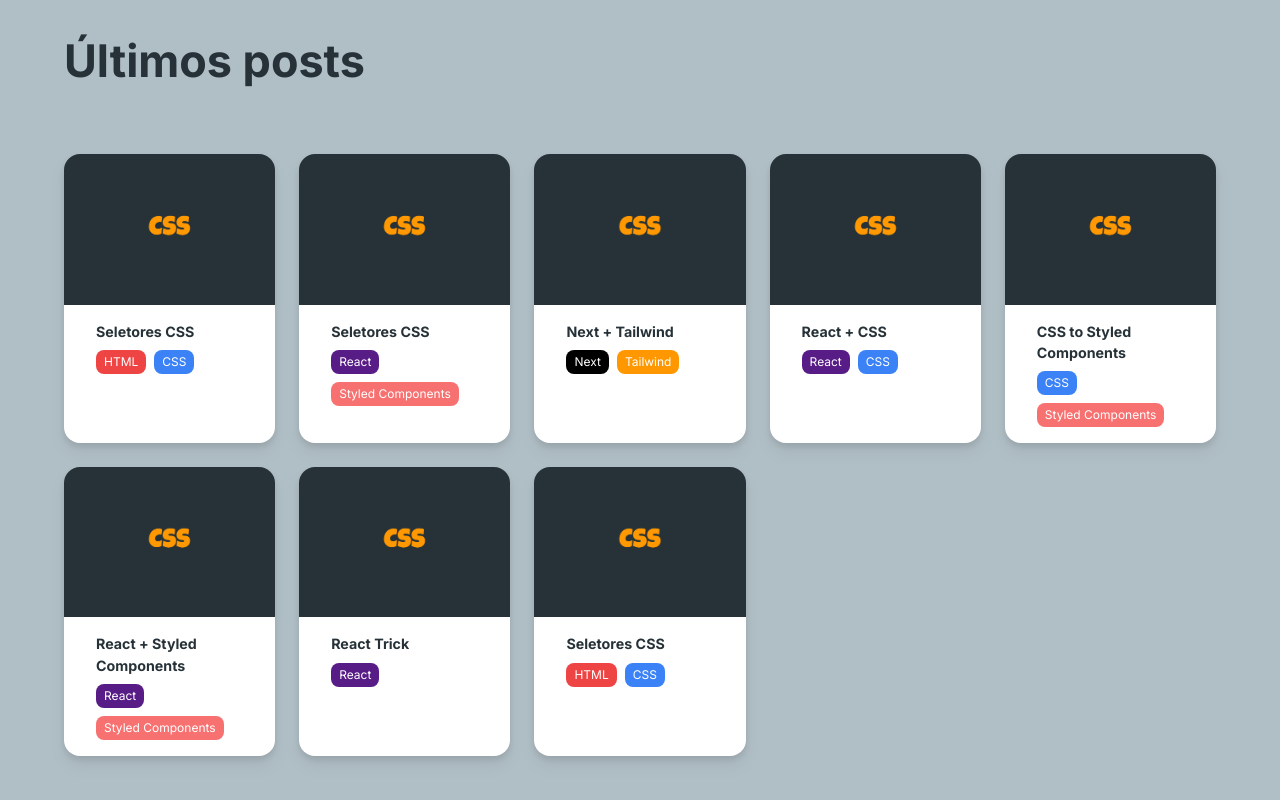
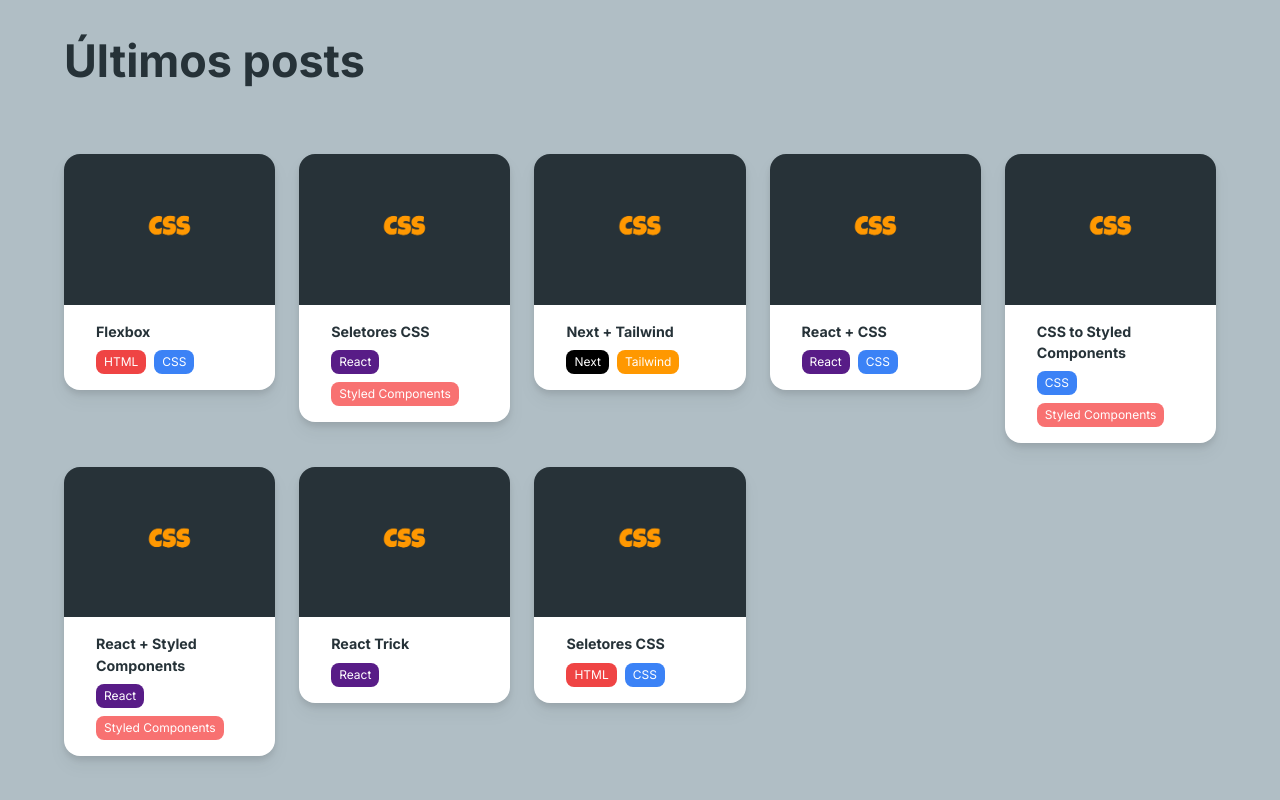
Before and after one commit to CaiqueMorales20/blog-c, a Next.js app: page / in a window 1280 px wide. Shown: the part 848-1648 px from the top of the page. Built offline with nearby package versions, Linux system fonts and the light colour scheme.

Commit message:
:construction: Interal Post page

```diff
--- a/app/(Home)/Main/Post/index.tsx
+++ b/app/(Home)/Main/Post/index.tsx
@@ -1,8 +1,10 @@
 // Imported Components
 import Image from 'next/image'
+import Link from 'next/link'
 
 // Types
 export type PostType = {
+  id: string
   title: string
   tech: string[]
 }
@@ -11,7 +13,8 @@
 export default function Post(props: PostType) {
   // Rendering
   return (
-    <div className="cursor-pointer drop-shadow-lg overflow-hidden rounded-2xl duration-300 ease-in-out hover:scale-90">
+    <Link href={`/trick/${props.id}`}>
+      <div className="cursor-pointer overflow-hidden rounded-2xl drop-shadow-lg duration-300 ease-in-out hover:scale-90">
         <Image src="/thumb.jpg" alt="Post" width={500} height={500} />
         <div className="flex min-h-full flex-col gap-2 bg-white px-8 py-4">
           <h2 className="text-sm font-bold text-primary">{props.title}</h2>
@@ -29,7 +32,7 @@
                   )}
                   {tech === 'CSS' && (
                     <div
-                    key={index}
+                      key={`css ${index}`}
                       className="w-max rounded-lg bg-blue-500 px-2 py-1"
                     >
                       <h3 className="text-xs text-white">{tech}</h3>
@@ -37,7 +40,7 @@
                   )}
                   {tech === 'React' && (
                     <div
-                    key={index}
+                      key={`react ${index}`}
                       className="w-max rounded-lg bg-purple-900 px-2 py-1"
                     >
                       <h3 className="text-xs text-white">{tech}</h3>
@@ -45,7 +48,7 @@
                   )}
                   {tech === 'Styled Components' && (
                     <div
-                    key={index}
+                      key={`styled components ${index}`}
                       className="w-max rounded-lg bg-red-400 px-2 py-1"
                     >
                       <h3 className="text-xs text-white">{tech}</h3>
@@ -53,7 +56,7 @@
                   )}
                   {tech === 'Next' && (
                     <div
-                    key={index}
+                      key={`next ${index}`}
                       className="w-max rounded-lg bg-black px-2 py-1"
                     >
                       <h3 className="text-xs text-white">{tech}</h3>
@@ -61,7 +64,7 @@
                   )}
                   {tech === 'Tailwind' && (
                     <div
-                    key={index}
+                      key={`tailwind ${index}`}
                       className="w-max rounded-lg bg-accent px-2 py-1"
                     >
                       <h3 className="text-xs text-white">{tech}</h3>
@@ -73,5 +76,6 @@
           </div>
         </div>
       </div>
+    </Link>
   )
 }
--- a/app/(Home)/Main/index.tsx
+++ b/app/(Home)/Main/index.tsx
@@ -11,7 +11,7 @@
       <div className="grid w-full  grid-cols-1 gap-6 pb-24 sm:grid-cols-3 md:grid-cols-4 lg:grid-cols-5">
         {/* Rendering Posts */}
         {postData.map((post, index) => (
-          <Post title={post.title} tech={post.tech} key={index} />
+          <Post id={post.id} title={post.title} tech={post.tech} key={index} />
         ))}
       </div>
     </main>
--- /dev/null
+++ b/app/trick/[id]/page.tsx
@@ -0,0 +1,20 @@
+// Data
+import { postData } from '../../../public/data/data'
+
+// Functional Component
+export default function Trick({ params }: { params: { id: string } }) {
+  // Variables
+  const post = postData.find((post) => post.id === params.id)
+
+  // Rendering
+  return (
+    <div className="-mt-[5rem] min-h-[100vh] pt-[5rem]">
+      <div className="flex flex-col gap-10 pt-20 text-justify md:w-1/2">
+        <h1 className="text-lg font-bold text-primary">
+          {post?.content.title}
+        </h1>
+        <p className="text-base text-primary">{post?.content.description}</p>
+      </div>
+    </div>
+  )
+}
--- a/components/Header/index.tsx
+++ b/components/Header/index.tsx
@@ -1,4 +1,5 @@
-import Link from "next/link";
+// Imported Components
+import Link from 'next/link'
 
 // Functional Component
 export default function Header() {
@@ -6,12 +7,16 @@
   return (
     <header className="relative z-50 bg-primary">
       <nav className="m-auto flex h-20 w-[90%] items-center justify-between">
-        <h1 className="text-white duration-300 hover:text-accent">Blog C</h1>
+        <Link href="/">
+          <h1 className="text-base font-bold text-white duration-300 hover:text-accent">
+            Dev Tricks
+          </h1>
+        </Link>
         <ul className="flex gap-6">
           <li>
             <Link
               href="/"
-              className="text-white duration-300 hover:text-accent"
+              className="text-sm text-white duration-300 hover:text-accent"
               title="Navegar para Home"
             >
               Home
@@ -20,7 +25,7 @@
           <li>
             <Link
               href="/css"
-              className="text-white duration-300 hover:text-accent"
+              className="text-sm text-white duration-300 hover:text-accent"
               title="Navegar para CSS"
             >
               CSS
@@ -29,7 +34,7 @@
           <li>
             <Link
               href="/react"
-              className="text-white duration-300 hover:text-accent"
+              className="text-sm text-white duration-300 hover:text-accent"
               title="Navegar para React"
             >
               React
--- a/public/data/data.ts
+++ b/public/data/data.ts
@@ -1,11 +1,83 @@
 // Data
 export const postData = [
-  { title: 'Seletores CSS', tech: ['HTML', 'CSS'] },
-  { title: 'Seletores CSS', tech: ['React', 'Styled Components'] },
-  { title: 'Next + Tailwind', tech: ['Next', 'Tailwind'] },
-  { title: 'React + CSS', tech: ['React', 'CSS'] },
-  { title: 'CSS to Styled Components', tech: ['CSS', 'Styled Components'] },
-  { title: 'React + Styled Components', tech: ['React', 'Styled Components'] },
-  { title: 'React Trick', tech: ['React'] },
-  { title: 'Seletores CSS', tech: ['HTML', 'CSS'] },
+  {
+    id: '1',
+    title: 'Flexbox',
+    tech: ['HTML', 'CSS'],
+    content: {
+      title: 'Flexbox',
+      description:
+        'Flexbox basicamente é o que vai trazer a responsividade pro seu site. Voce vai acabar por usa-lá em 80%, das vezes em que tiver fazendo um layout, nos outros 20% fará uso do "grid", mas é algo que falarei em um post aparte',
+    },
+  },
+  {
+    id: '2',
+    title: 'Seletores CSS',
+    tech: ['React', 'Styled Components'],
+    content: {
+      title: 'Flexbox',
+      description:
+        'Flexbox basicamente é o que vai trazer a responsividade pro seu site. Voce vai acabar por usa-lá em 80%, das vezes em que tiver fazendo um layout, nos outros 20% fará uso do "grid", mas é algo que falarei em um post aparte',
+    },
+  },
+  {
+    id: '3',
+    title: 'Next + Tailwind',
+    tech: ['Next', 'Tailwind'],
+    content: {
+      title: 'Flexbox',
+      description:
+        'Flexbox basicamente é o que vai trazer a responsividade pro seu site. Voce vai acabar por usa-lá em 80%, das vezes em que tiver fazendo um layout, nos outros 20% fará uso do "grid", mas é algo que falarei em um post aparte',
+    },
+  },
+  {
+    id: '4',
+    title: 'React + CSS',
+    tech: ['React', 'CSS'],
+    content: {
+      title: 'Flexbox',
+      description:
+        'Flexbox basicamente é o que vai trazer a responsividade pro seu site. Voce vai acabar por usa-lá em 80%, das vezes em que tiver fazendo um layout, nos outros 20% fará uso do "grid", mas é algo que falarei em um post aparte',
+    },
+  },
+  {
+    id: '5',
+    title: 'CSS to Styled Components',
+    tech: ['CSS', 'Styled Components'],
+    content: {
+      title: 'Flexbox',
+      description:
+        'Flexbox basicamente é o que vai trazer a responsividade pro seu site. Voce vai acabar por usa-lá em 80%, das vezes em que tiver fazendo um layout, nos outros 20% fará uso do "grid", mas é algo que falarei em um post aparte',
+    },
+  },
+  {
+    id: '6',
+    title: 'React + Styled Components',
+    tech: ['React', 'Styled Components'],
+    content: {
+      title: 'Flexbox',
+      description:
+        'Flexbox basicamente é o que vai trazer a responsividade pro seu site. Voce vai acabar por usa-lá em 80%, das vezes em que tiver fazendo um layout, nos outros 20% fará uso do "grid", mas é algo que falarei em um post aparte',
+    },
+  },
+  {
+    id: '7',
+    title: 'React Trick',
+    tech: ['React'],
+    content: {
+      title: 'Flexbox',
+      description:
+        'Flexbox basicamente é o que vai trazer a responsividade pro seu site. Voce vai acabar por usa-lá em 80%, das vezes em que tiver fazendo um layout, nos outros 20% fará uso do "grid", mas é algo que falarei em um post aparte.',
+    },
+  },
+  {
+    id: '8',
+    title: 'Seletores CSS',
+    tech: ['HTML', 'CSS'],
+    content: {
+      title: 'Flexbox',
+      description:
+        'Flexbox basicamente é o que vai trazer a responsividade pro seu site. Voce vai acabar por usa-lá em 80%, das vezes em que tiver fazendo um layout, nos outros 20% fará uso do "grid", mas é algo que falarei em um post aparte',
+    },
+  },
 ]
```
Lines whose indentation alone changed are shown as unchanged.
